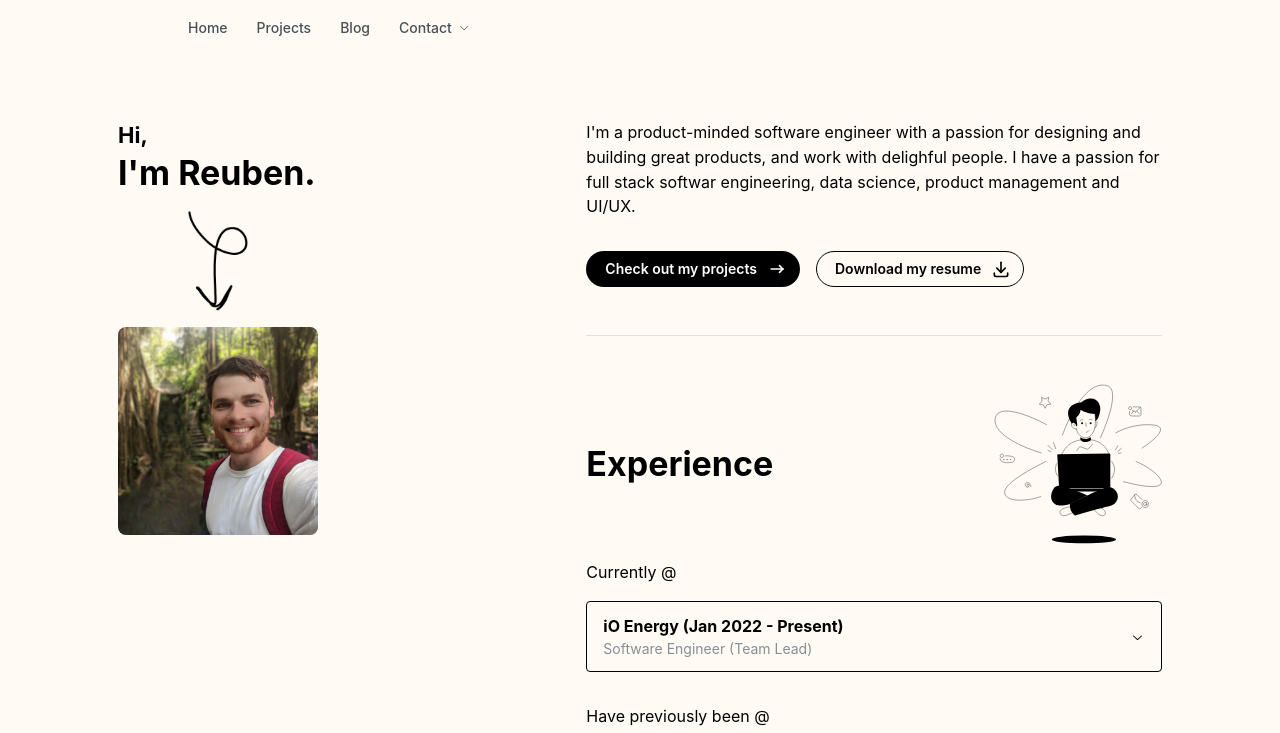
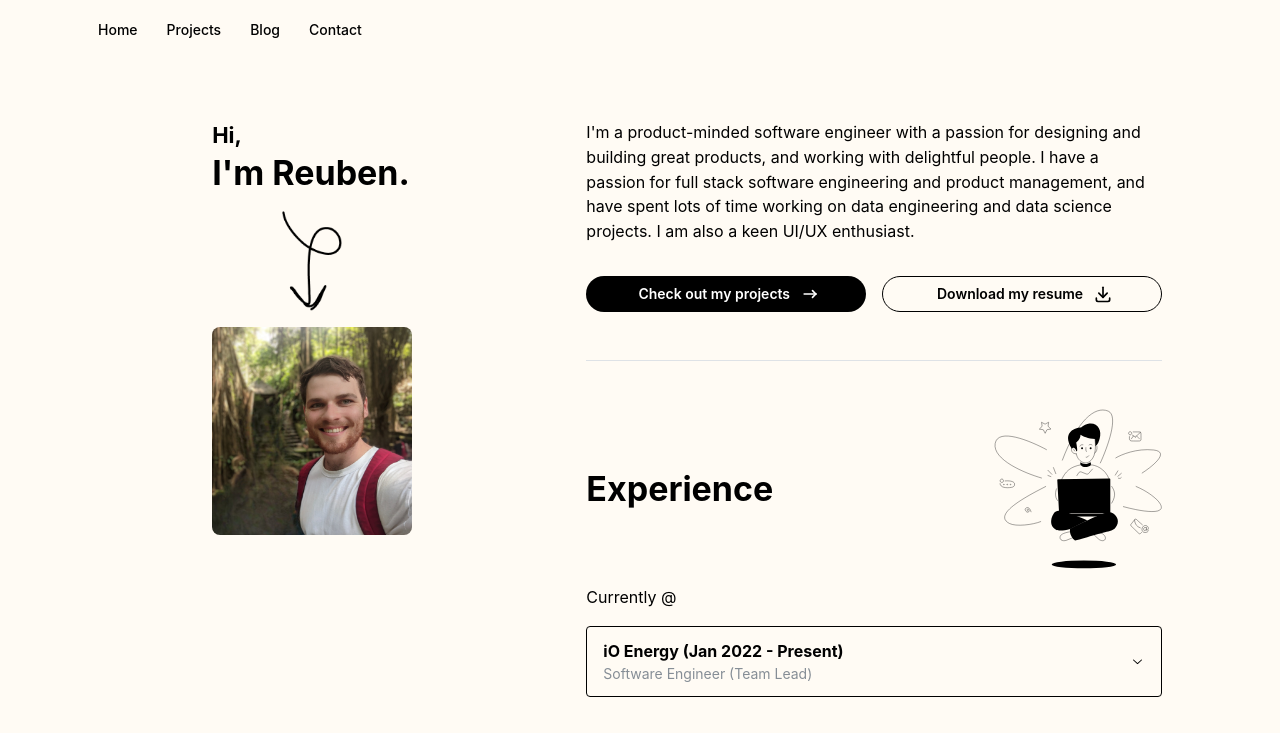
Before and after one commit to reubenjamesbishop/reubens-website, a React (Vite) app: page / in a window 1280 px wide. Shown: the top 733 px of the page. Built offline with nearby package versions, Linux system fonts and the light colour scheme.

Commit message:
Make mobile responsive with grid columns

```diff
--- a/src/components/Header/HeaderMenu.module.css
+++ b/src/components/Header/HeaderMenu.module.css
@@ -1,14 +1,11 @@
 .header {
-  height: rem(56px);
+  height: rem(60px);
   margin-bottom: rem(120px);
-  background-color: var(--mantine-color-body);
-  /* border-bottom: rem(1px) solid
-    light-dark(var(--mantine-color-gray-3), var(--mantine-color-dark-4)); */
   background-color: #fffbf4;
 }
 
 .inner {
-  height: rem(56px);
+  height: rem(60px);
   display: flex;
   justify-content: space-between;
   align-items: center;
@@ -20,16 +17,9 @@
   padding: rem(8px) rem(12px);
   border-radius: var(--mantine-radius-sm);
   text-decoration: none;
-  color: light-dark(var(--mantine-color-gray-7), var(--mantine-color-dark-0));
+  color: black;
   font-size: var(--mantine-font-size-sm);
   font-weight: 500;
-
-  @mixin hover {
-    background-color: light-dark(
-      var(--mantine-color-gray-0),
-      var(--mantine-color-dark-6)
-    );
-  }
 }
 
 .linkLabel {
--- a/src/components/Header/HeaderMenu.tsx
+++ b/src/components/Header/HeaderMenu.tsx
@@ -1,57 +1,19 @@
-import { Menu, Group, Center, Burger, Container } from "@mantine/core";
+import { Group, Burger, Container } from "@mantine/core";
 import { useDisclosure } from "@mantine/hooks";
-import { IconChevronDown } from "@tabler/icons-react";
+
 import classes from "./HeaderMenu.module.css";
 
 const links = [
   { link: "/", label: "Home" },
-  { link: "/", label: "Projects" },
-  { link: "/", label: "Blog" },
-  {
-    link: "/",
-    label: "Contact",
-    links: [
-      { link: "/docs", label: "Documentation" },
-      { link: "/resources", label: "Resources" },
-      { link: "/community", label: "Community" },
-      { link: "/blog", label: "Blog" },
-    ],
-  },
+  { link: "/projects", label: "Projects" },
+  { link: "/blog", label: "Blog" },
+  { link: "/contact", label: "Contact" },
 ];
 
 export default function HeaderMenu() {
   const [opened, { toggle }] = useDisclosure(false);
 
   const items = links.map((link) => {
-    const menuItems = link.links?.map((item) => (
-      <Menu.Item key={item.link}>{item.label}</Menu.Item>
-    ));
-
-    if (menuItems) {
-      return (
-        <Menu
-          key={link.label}
-          trigger="hover"
-          transitionProps={{ exitDuration: 0 }}
-          withinPortal
-        >
-          <Menu.Target>
-            <a
-              href={link.link}
-              className={classes.link}
-              onClick={(event) => event.preventDefault()}
-            >
-              <Center>
-                <span className={classes.linkLabel}>{link.label}</span>
-                <IconChevronDown size="0.9rem" stroke={1.5} />
-              </Center>
-            </a>
-          </Menu.Target>
-          <Menu.Dropdown>{menuItems}</Menu.Dropdown>
-        </Menu>
-      );
-    }
-
     return (
       <a
         key={link.label}
@@ -66,9 +28,8 @@ export default function HeaderMenu() {
 
   return (
     <header className={classes.header}>
-      <Container size="md">
+      <Container size="lg">
         <div className={classes.inner}>
-          {/* <MantineLogo size={28} /> */}
           <Group gap={5} visibleFrom="sm">
             {items}
           </Group>
--- a/src/pages/Home.tsx
+++ b/src/pages/Home.tsx
@@ -10,6 +10,7 @@ import {
   Button,
   Divider,
   Space,
+  Center,
 } from "@mantine/core";
 
 import meImage from "../assets/me.png";
@@ -36,29 +37,36 @@ function PageIntro() {
     <Stack>
       <Text>
         I'm a product-minded software engineer with a passion for designing and
-        building great products, and work with delighful people. I have a
-        passion for full stack softwar engineering, data science, product
-        management and UI/UX.
+        building great products, and working with delightful people. I have a
+        passion for full stack software engineering and product management, and
+        have spent lots of time working on data engineering and data science
+        projects. I am also a keen UI/UX enthusiast.
       </Text>
       <Space />
-      <Group>
+      <Grid>
+        <Grid.Col span={{ base: 12, md: 6 }}>
           <Button
             variant="filled"
             color="black"
             radius={"xl"}
+            fullWidth
             rightSection={<IconArrowNarrowRight size={20} />}
           >
             Check out my projects
           </Button>
+        </Grid.Col>
+        <Grid.Col span={{ base: 12, md: 6 }}>
           <Button
             variant="outline"
             color="black"
             radius={"xl"}
+            fullWidth
             rightSection={<IconDownload size={20} />}
           >
             Download my resume
           </Button>
-      </Group>
+        </Grid.Col>
+      </Grid>
     </Stack>
   );
 }
@@ -69,8 +77,8 @@ export default function Home() {
       <Container size={"lg"} pt="xl" style={{ border: "0px solid red" }}>
         <Stack>
           <Grid>
-            <Grid.Col span={5}>
-              <Stack
+            <Grid.Col span={{ base: 12, md: 5 }}>
+              <Box
                 p="xl"
                 style={{
                   position: "sticky",
@@ -78,6 +86,8 @@ export default function Home() {
                   border: "0px solid blue",
                 }}
               >
+                <Center>
+                  <Stack>
                     <Box style={{ border: "0px solid red" }}>
                       <Title order={3}>Hi,</Title>
                       <Title order={1}>I'm Reuben.</Title>
@@ -95,8 +105,10 @@ export default function Home() {
                       <Image fit="contain" radius="md" src={meImage} />
                     </Box>
                   </Stack>
+                </Center>
+              </Box>
             </Grid.Col>
-            <Grid.Col span={7}>
+            <Grid.Col span={{ base: 12, md: 7 }}>
               <Stack p="xl">
                 <PageIntro />
                 <Divider my="xl" />
@@ -153,6 +165,7 @@ export default function Home() {
               </Stack>
             </Grid.Col>
           </Grid>
+          <Space h="xl" />
         </Stack>
       </Container>
     </>
```
Lines whose indentation alone changed are shown as unchanged.
